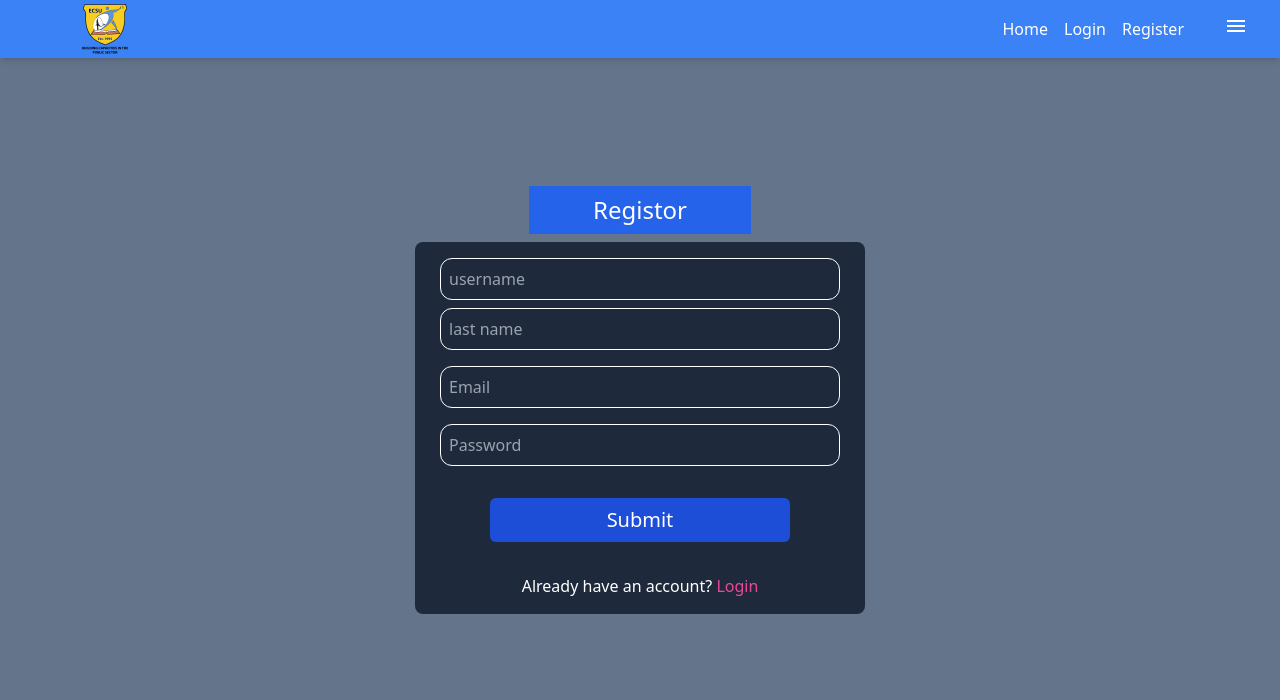
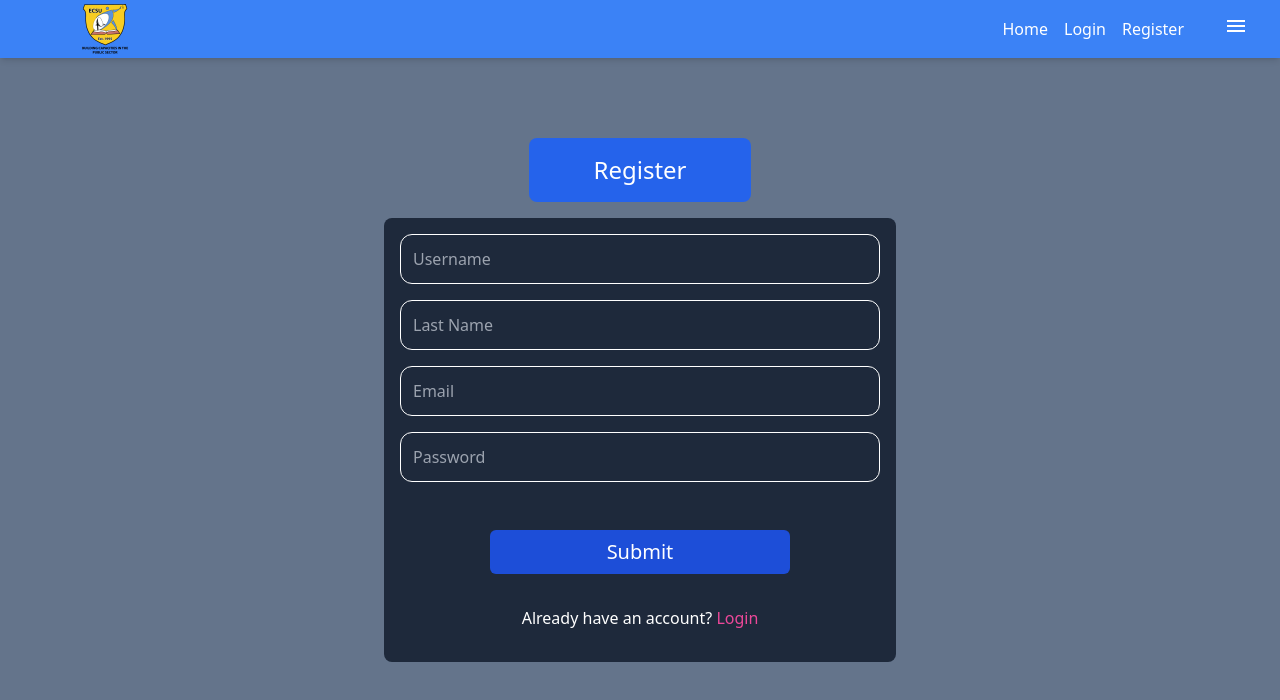
Before and after one commit to Deraraf/technic, a React (Vite) app in the folder frontend/: page /register in a window 1280 px wide. Shown: the top 700 px of the page. Built offline with nearby package versions, Linux system fonts and the light colour scheme.

Commit message:
again fixxing error for form request

```diff
--- a/frontend/src/pages/User/Profile.jsx
+++ b/frontend/src/pages/User/Profile.jsx
@@ -70,32 +70,32 @@ const Profile = () => {
   if (loadingUpdateProfile) return <div>Loading...</div>;
 
   return (
-    <section className="flex flex-col h-screen items-center justify-center overflow-hidden bg-slate-500">
-      <h1 className="text-2xl mb-2 text-white bg-blue-600 px-16 py-4 ">
+    <section className="flex flex-col h-screen items-center justify-center bg-slate-500 p-4">
+      <h1 className="text-2xl mb-4 text-white bg-blue-600 px-8 py-2 sm:px-16 sm:py-4 rounded-lg">
         Update Your Credentials
       </h1>
-      <div className="">
+      <div className="w-full max-w-md sm:max-w-lg">
         <form
           onSubmit={handleUpdate}
-          className="flex flex-col items-center justify-center w-[450px] bg-slate-800 rounded-lg"
+          className="flex flex-col items-center justify-center w-full bg-slate-800 rounded-lg p-4"
         >
           <input
             autoComplete="true"
             id="username"
             type="text"
             value={username}
-            placeholder="username"
+            placeholder="Username"
             onChange={(e) => setUsername(e.target.value)}
-            className="mb-4 p-2 w-[400px] mt-8 bg-transparent border border-white text-white rounded-xl  "
+            className="mb-4 p-2 w-full bg-transparent border border-white text-white rounded-xl"
           />
           <input
             autoComplete="true"
             id="lastName"
             type="text"
             value={lastName}
-            placeholder="last name"
+            placeholder="Last Name"
             onChange={(e) => setLastName(e.target.value)}
-            className="mb-4 p-2 w-[400px] bg-transparent border border-white text-white rounded-xl  "
+            className="mb-4 p-2 w-full bg-transparent border border-white text-white rounded-xl"
           />
           <input
             autoComplete="true"
@@ -104,7 +104,7 @@ const Profile = () => {
             value={email}
             placeholder="Email"
             onChange={(e) => setEmail(e.target.value)}
-            className="mb-4 p-2 w-[400px] bg-transparent border border-white text-white rounded-xl  "
+            className="mb-4 p-2 w-full bg-transparent border border-white text-white rounded-xl"
           />
           <input
             autoComplete="true"
@@ -113,11 +113,11 @@ const Profile = () => {
             value={password}
             placeholder="Password"
             onChange={(e) => setPassword(e.target.value)}
-            className="p-2 w-[400px] bg-transparent border border-white text-white rounded-xl "
+            className="mb-4 p-2 w-full bg-transparent border border-white text-white rounded-xl"
           />
           <button
             type="submit"
-            className="text-xl text-white bg-blue-700 w-[300px] mt-8 mb-4 rounded-md py-2 "
+            className="text-xl text-white bg-blue-700 w-full sm:w-[300px] mt-4 mb-4 rounded-md py-2"
           >
             {loadingUpdateProfile ? "Loading..." : "Update"}
           </button>
--- a/frontend/src/pages/auth/Login.jsx
+++ b/frontend/src/pages/auth/Login.jsx
@@ -4,9 +4,9 @@ import { useNavigate } from "react-router-dom";
 import { setUserInfo } from "../../redux/features/auth/authSlice";
 import { useDispatch } from "react-redux";
 import { useSelector } from "react-redux";
-
 import { toast } from "react-toastify";
 import { Link, useLocation } from "react-router-dom";
+
 const Login = () => {
   const [email, setEmail] = useState("");
   const [password, setPassword] = useState("");
@@ -51,15 +51,16 @@ const Login = () => {
   };
 
   if (isLoading) return <div>Loading...</div>;
+
   return (
-    <section className="flex flex-col h-screen items-center justify-center  bg-slate-500">
-      <h1 className="text-2xl mb-2 text-white bg-blue-600 px-16 py-2 ">
+    <section className="flex flex-col h-screen items-center justify-center bg-slate-500 p-4">
+      <h1 className="text-2xl mb-4 text-white bg-blue-600 px-8 py-2 sm:px-16 sm:py-4 rounded-lg">
         Login
       </h1>
-      <div className="">
+      <div className="w-full max-w-md sm:max-w-lg">
         <form
           onSubmit={handleSubmit}
-          className="flex flex-col items-center justify-center w-[450px] bg-slate-800 rounded-lg"
+          className="flex flex-col items-center justify-center w-full bg-slate-800 rounded-lg p-4"
         >
           <input
             id="email"
@@ -69,7 +70,7 @@ const Login = () => {
             value={email}
             onChange={(e) => setEmail(e.target.value)}
             autoComplete="email"
-            className="mb-4 p-3 w-[400px] bg-transparent border border-white text-white rounded-xl mt-8  "
+            className="mb-4 p-3 w-full bg-transparent border border-white text-white rounded-xl"
           />
           <input
             id="password"
@@ -79,7 +80,7 @@ const Login = () => {
             placeholder="Password"
             onChange={(e) => setPassword(e.target.value)}
             autoComplete="current-password"
-            className="p-3 w-[400px] bg-transparent border border-white text-white rounded-xl "
+            className="mb-4 p-3 w-full bg-transparent border border-white text-white rounded-xl"
           />
 
           <p className="mt-4">
@@ -92,7 +93,7 @@ const Login = () => {
           </p>
           <button
             type="submit"
-            className="text-xl text-white bg-blue-700 w-[300px] mt-8 mb-4 rounded-md py-2 "
+            className="text-xl text-white bg-blue-700 w-full sm:w-[300px] mt-8 mb-4 rounded-md py-2"
           >
             Submit
           </button>
--- a/frontend/src/pages/auth/Registor.jsx
+++ b/frontend/src/pages/auth/Registor.jsx
@@ -71,45 +71,45 @@ const Registor = () => {
   if (isLoading) return <div>Loading...</div>;
 
   return (
-    <section className="flex flex-col h-screen items-center justify-center overflow-hidden bg-slate-500">
-      <h1 className="text-2xl mb-2 text-white bg-blue-600 px-16 py-2 ">
-        Registor
+    <section className="flex flex-col h-screen items-center justify-center bg-slate-500 p-4">
+      <h1 className="text-2xl mb-4 text-white bg-blue-600 px-8 py-2 sm:px-16 sm:py-4 rounded-lg">
+        Register
       </h1>
-      <div className="">
+      <div className="w-full max-w-md sm:max-w-lg">
         <form
           onSubmit={handleSubmit}
-          className="flex flex-col items-center justify-center w-[450px] bg-slate-800 rounded-lg"
+          className="flex flex-col items-center justify-center w-full bg-slate-800 rounded-lg p-4"
         >
           {errors.username && (
-            <p className="text-red-500 ">{errors.username}</p>
+            <p className="text-red-500 mb-2">{errors.username}</p>
           )}
           <input
             id="username"
             name="username"
             type="text"
             value={username}
-            placeholder="username"
+            placeholder="Username"
             onChange={(e) => setUsername(e.target.value)}
             onBlur={() => handleBlur("username")}
-            className="mb-2 p-2 w-[400px] mt-4 bg-transparent border border-white text-white rounded-xl  "
+            className="mb-4 p-3 w-full bg-transparent border border-white text-white rounded-xl"
             autoComplete="username"
           />
           {errors.lastName && (
-            <p className="text-red-500 mt-4">{errors.lastName}</p>
+            <p className="text-red-500 mb-2">{errors.lastName}</p>
           )}
           <input
             id="lastName"
             name="lastName"
             type="text"
             value={lastName}
-            placeholder="last name"
+            placeholder="Last Name"
             onChange={(e) => setLastName(e.target.value)}
             onBlur={() => handleBlur("lastName")}
-            className="mb-4 p-2 w-[400px] bg-transparent border border-white text-white rounded-xl "
+            className="mb-4 p-3 w-full bg-transparent border border-white text-white rounded-xl"
             autoComplete="family-name"
           />
 
-          {errors.email && <p className="text-red-500">{errors.email}</p>}
+          {errors.email && <p className="text-red-500 mb-2">{errors.email}</p>}
           <input
             id="email"
             name="email"
@@ -118,11 +118,13 @@ const Registor = () => {
             placeholder="Email"
             onChange={(e) => setEmail(e.target.value)}
             onBlur={() => handleBlur("email")}
-            className="mb-4 p-2 w-[400px] bg-transparent border border-white text-white rounded-xl  "
+            className="mb-4 p-3 w-full bg-transparent border border-white text-white rounded-xl"
             autoComplete="email"
           />
 
-          {errors.password && <p className="text-red-500">{errors.password}</p>}
+          {errors.password && (
+            <p className="text-red-500 mb-2">{errors.password}</p>
+          )}
           <input
             id="password"
             name="password"
@@ -131,13 +133,13 @@ const Registor = () => {
             placeholder="Password"
             onChange={(e) => setPassword(e.target.value)}
             onBlur={() => handleBlur("password")}
-            className="p-2 w-[400px] bg-transparent border border-white text-white rounded-xl "
+            className="mb-4 p-3 w-full bg-transparent border border-white text-white rounded-xl"
             autoComplete="new-password"
           />
 
           <button
             type="submit"
-            className="text-xl text-white bg-blue-700 w-[300px] mt-8 mb-4 rounded-md py-2 "
+            className="text-xl text-white bg-blue-700 w-full sm:w-[300px] mt-8 mb-4 rounded-md py-2"
           >
             {isLoading ? "Loading..." : "Submit"}
           </button>
--- a/frontend/src/pages/requests/RequstForm.jsx
+++ b/frontend/src/pages/requests/RequstForm.jsx
@@ -39,11 +39,13 @@ const RequestForm = () => {
     const newErrors = {};
 
     Object.entries(formData).forEach(([key, value]) => {
-      console.log(formData[key]);
-      if (key !== "otherPlace") {
-        newErrors[key] = `${key} is required`; // General error for empty fields
-      } else if (key === "description") {
-        if (value.length < 10) {
+      if (key !== "otherPlace" && key !== "place" && !value) {
+        newErrors[key] = `${key} is required`;
+      }
+      if (key === "description") {
+        if (!value) {
+          newErrors[key] = `${key} is required`;
+        } else if (value.length < 10) {
           newErrors[key] = "Description must be at least 10 characters";
         } else if (value.length > 200) {
           newErrors[key] = "Description must not exceed 200 characters";
@@ -92,26 +94,22 @@ const RequestForm = () => {
     const { id, value } = e.target;
     setFormData({ ...formData, [id]: value });
 
-    if (id === "otherPlace") {
     setErrors((prevErrors) => {
       const newErrors = { ...prevErrors };
-        if (formData.otherPlace) {
+      if (id === "place" && value !== "") {
+        delete newErrors.place;
+      } else if (id === "otherPlace" && value !== "") {
         delete newErrors.place;
       }
+
+      if (newErrors[id]) {
+        delete newErrors[id];
+      }
+
       return newErrors;
     });
-    } else if (id === "place") {
-      setErrors((prevErrors) => {
-        const newErrors = { ...prevErrors };
-        if (formData.place) {
-          delete newErrors.place;
-        }
-        return newErrors;
-      });
-    } else {
-      setErrors({ ...errors, [id]: "" }); // Clear error when user types except `otherPlace`
-    }
   };
+
   const handleBlur = (e) => {
     const { id, value } = e.target;
     if (id !== "otherPlace" || id !== "place") {
@@ -268,7 +266,7 @@ const RequestForm = () => {
                 value=" Carpenter's work የአናፂ ሥራ"
               >
                 {" "}
-                Carpenter&apos;s work
+                Carpenter&poas;s work
               </option>
               <option className="bg-slate-500" value="Iron worker የብረት ሥራ">
                 {" "}
```
Lines whose indentation alone changed are shown as unchanged.
